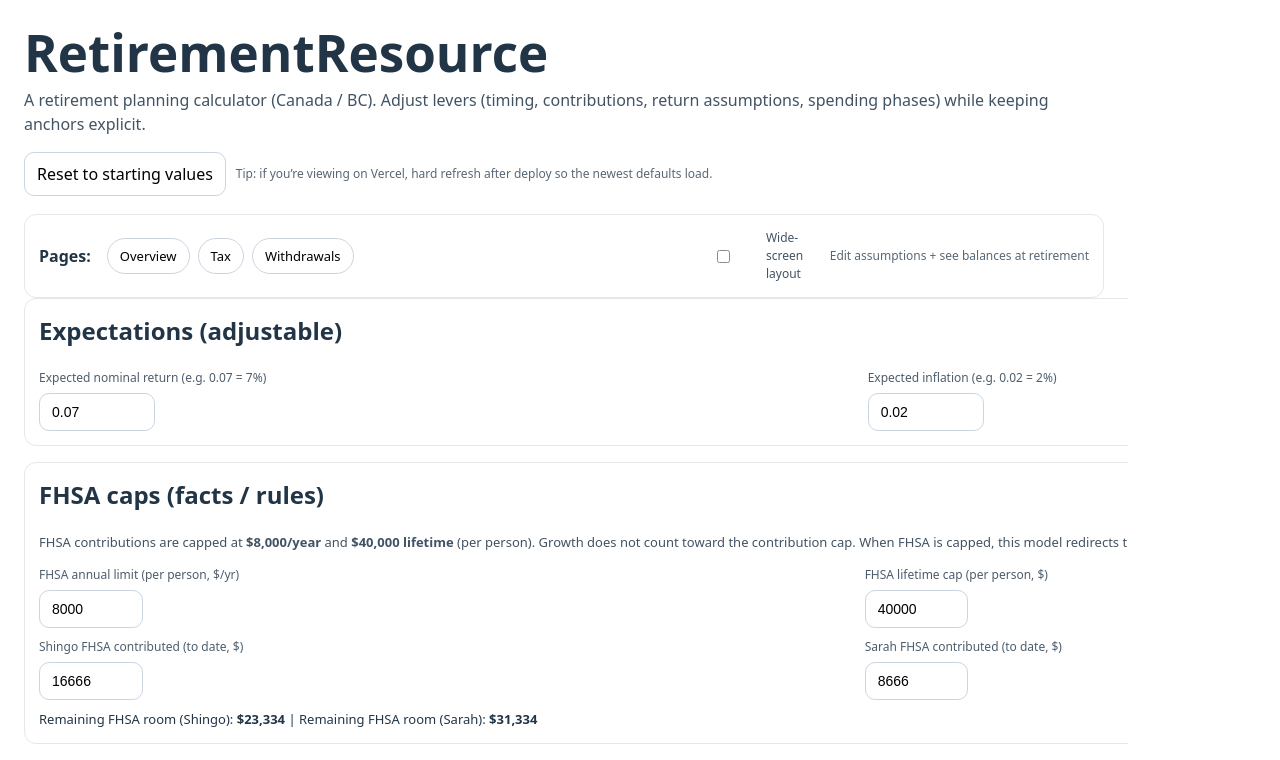
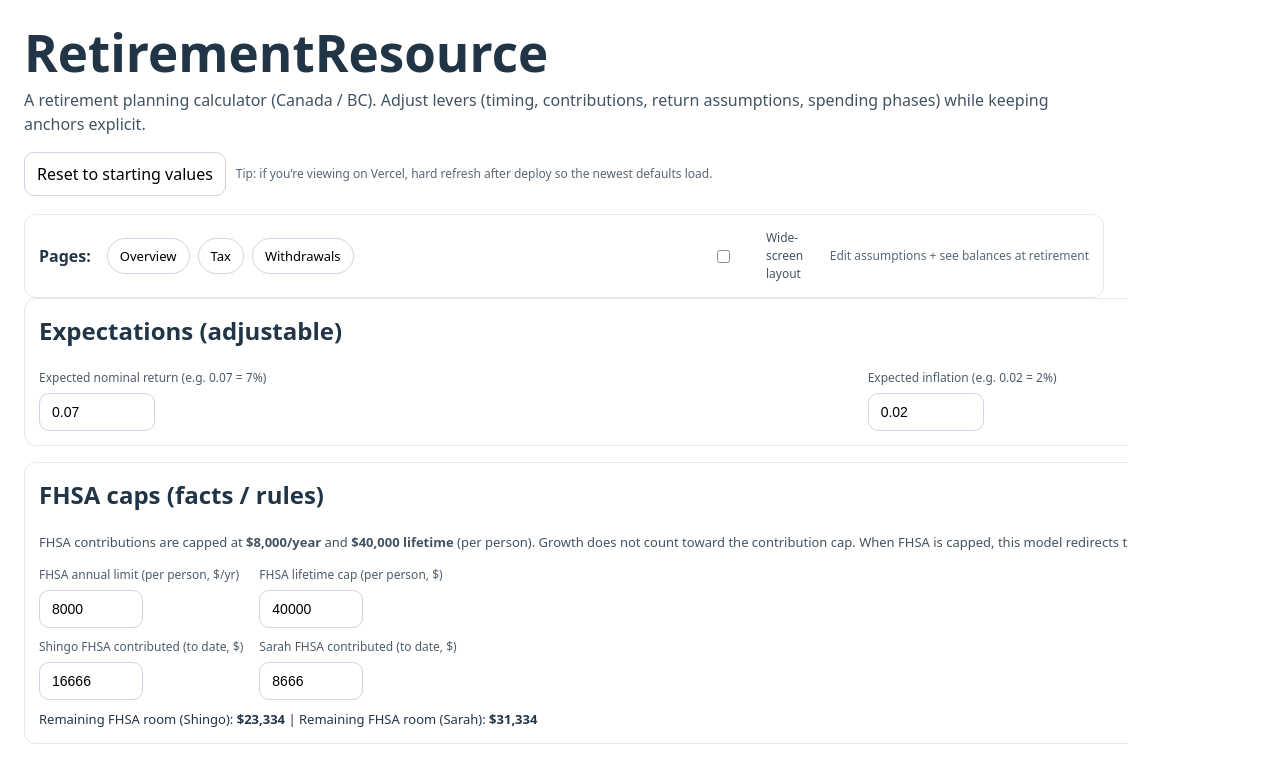
Before and after one commit to kawabunga8/RetirementResource, a React (Vite) app: page / in a window 1280 px wide. Shown: the top 760 px of the page. Built offline with nearby package versions, Linux system fonts and the light colour scheme.

Commit message:
Make FHSA input grid compact and left-aligned

```diff
--- a/src/App.css
+++ b/src/App.css
@@ -99,8 +99,10 @@
 /* Tighter grid for small groups of controls (e.g., FHSA facts) */
 .tightGrid {
   display: grid;
-  grid-template-columns: repeat(2, minmax(0, 1fr));
-  gap: 10px;
+  /* Two compact columns that hug content instead of stretching across the card */
+  grid-template-columns: repeat(2, max-content);
+  column-gap: 16px; /* ~one tab stop */
+  row-gap: 10px;
   align-items: end;
   justify-content: start;
 }
@@ -108,6 +110,7 @@
 .tightGrid input,
 .tightGrid select {
   /* ~6 digits + a little padding */
+  width: auto;
   max-width: 10ch;
 }
 
```
